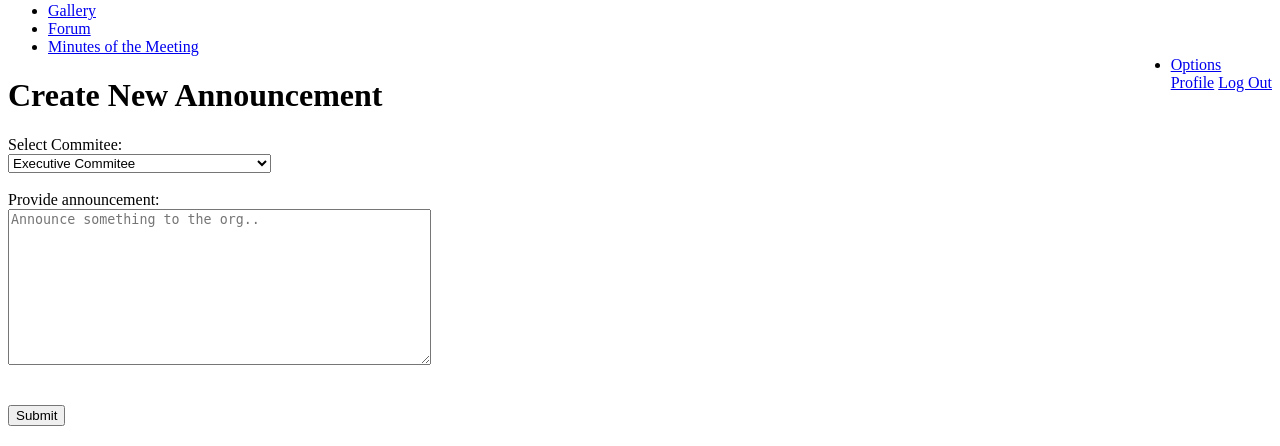
After one commit to delinquentxx/FINALTOPRAMIS, a Flask app: page /create in a window 1280 px wide. The commit adds this page. Shown: the part 354-800 px from the top of the page. Run offline with Flask 2, Linux system fonts and the light colour scheme.

Commit message:
-created webpage for creating announcement -routing is still a prob

```diff
--- a/app.py
+++ b/app.py
@@ -24,9 +24,9 @@ def minutes():
 def announcements():
     return render_template("announcements.html")
 
-@app.route('/createannouncement', methods=["GET"])
-def create_announcement():
-    return render_template("createannouncement.html")
+@app.route('/create', methods=["GET"])
+def createannouncement():
+    return render_template("create.html")
 
 @app.route('/registration', methods=["GET", "POST"])
 def registration():
--- /dev/null
+++ b/templates/create.html
@@ -0,0 +1,24 @@
+{% extends 'base2.html'%} {% block title %} Create Announcement {% endblock %}
+
+{% block content %}
+
+<h1>Create New Announcement</h1>
+
+<form action="#">
+      <label for="comm">Select Commitee:</label><br>
+         <select name="commitee" id="comm">
+             <option value="execomm">Executive Commitee</option>
+             <option value="inaf">Internal Affairs Commitee</option>
+             <option value="exaf">External Affairs Commitee</option>
+             <option value="redoma">Records and Documentations Commitee</option>
+             <option value="trepod">Treasury and Possesion Management</option>
+         </select>
+<br><br>
+    <label for="mess">Provide announcement:</label>
+<br>
+    <textarea name="paragraph_text" cols="50" rows="10" id="mess" placeholder="Announce something to the org.."></textarea>
+<br><br><br>
+    <input type="submit" value="Submit" />
+</form>
+
+{% endblock %}
--- a/templates/home.html
+++ b/templates/home.html
@@ -33,7 +33,7 @@
 
 <br><p></p>
 <div>
-  <a class="one" href="/createannouncement.html">Create New Announcement</a>
+  <a class="one" href="/create.html">Create New Announcement</a>
 </div>
 
 
```
Also changed, not shown: templates/createannouncement.html (deleted, +0 -7 lines).
